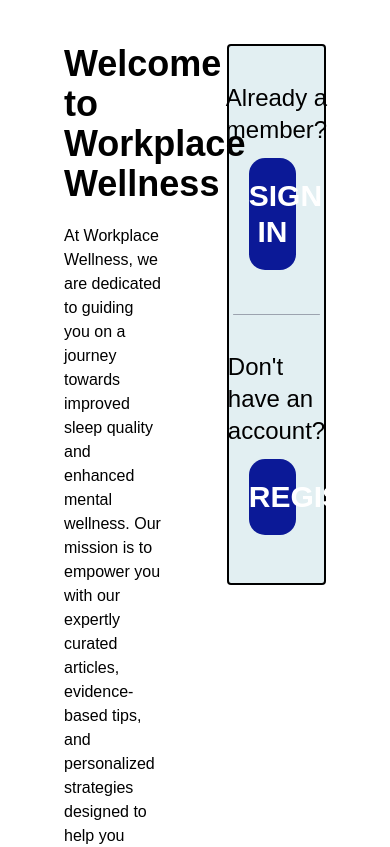
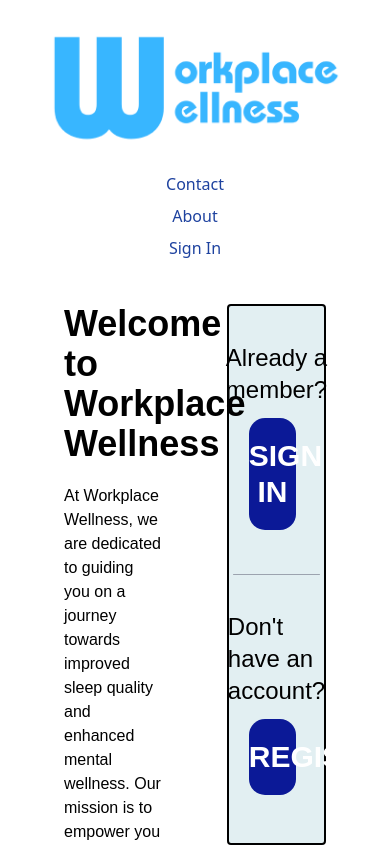
Before and after one commit to James-Lycett/workplace-wellness, a React (Create React App) app in the folder frontend/: page / in a window 390 px wide. Shown: the top 847 px of the page. Built offline with nearby package versions, Linux system fonts and the light colour scheme.

Commit message:
Created a header to match the Figma design, plus a column header for small screens. Changed the breakpoints for the Footer

```diff
--- a/frontend/src/Footer/Footer.jsx
+++ b/frontend/src/Footer/Footer.jsx
@@ -8,18 +8,18 @@ import { Link } from 'react-router-dom'
 export default function Footer() {
     return (
         <footer className="bg-white text-center text-neutral-600 dark:bg-neutral-600 dark:text-neutral-200 lg:text-left">
-                <div className="flex sm:flex-row flex-col sm:justify-around sm:ps-14 sm:py-14">
+                <div className="flex lg:flex-row flex-col lg:justify-around lg:ps-14 lg:py-14">
                     {/* Logo */}
                     <div className="flex flex-col mx-12">
                         <Link
                             to="/"
                         >
-                            <img src={logo} alt="Logo" className="w-full" />
+                            <img src={logo} alt="Logo" className="m-auto w-4/5 sm:w-1/2 md:w-1/2 lg:w-full sm:" />
                         </Link>
                     </div>
                     {/* Company Links */}
-                    <div className="flex flex-col sm:gap-5 gap-3 mb-6 text-blue-800">
-                        <h5 className="font-bold sm:mb-6">Company</h5>
+                    <div className="flex flex-col lg:gap-5 gap-3 mb-6 text-blue-800">
+                        <h5 className="font-bold lg:mb-6">Company</h5>
                         <Link
                             to="/bp/about"
                             className=" dark:text-neutral-200 hover:text-blue-500 dark:hover:text-blue-400"
@@ -40,8 +40,8 @@ export default function Footer() {
                         </Link>
                     </div>
                     {/* Support Links */}
-                    <div className="flex flex-col sm:gap-5 gap-3 mb-6 text-blue-800">
-                        <h5 className="font-bold sm:mb-6">Support</h5>
+                    <div className="flex flex-col lg:gap-5 gap-3 mb-6 text-blue-800">
+                        <h5 className="font-bold lg:mb-6">Support</h5>
                         <p className="dark:text-neutral-200">
                             Help center
                         </p>
@@ -56,8 +56,8 @@ export default function Footer() {
                         </p>
                     </div>
                     {/* Contact */}
-                    <div className="flex flex-col sm:gap-6 gap-3 sm:my-0 my-6 sm:ms-0 ms-6 text-blue-800">
-                        <h5 className="font-bold sm:mb-6">Contact Us</h5>
+                    <div className="flex flex-col lg:gap-6 gap-3 lg:my-0 my-6 lg:ms-0 ms-6 text-blue-800">
+                        <h5 className="font-bold lg:mb-6">Contact Us</h5>
                         <div className="flex items-center">
                             <p className="text-2xl me-3"><FaRegEnvelope /></p>
                             <p>info@workplacewellness.com</p>
--- /dev/null
+++ b/frontend/src/Header/Header.jsx
@@ -0,0 +1,46 @@
+import React from "react";
+import { Link } from "react-router-dom";
+import logo from "./logo.png"
+
+function Header() {
+    return (
+        <header className="bg-white text-center text-neutral-600 dark:bg-neutral-600 dark:text-neutral-200">
+            <div className="flex flex-col lg:flex-row lg:justify-between lg:pe-16">
+                <div className="flex flex-col mx-12">
+                    <Link
+                        to="/"
+                    >
+                        <img src={logo} alt="Logo" className="m-auto lg:ms-3 lg:w-1/2" />
+                    </Link>
+                </div>
+                <nav className="lg:flex lg:items-center">
+                    <ul className="flex flex-col gap-2 lg:flex lg:flex-row lg:gap-6 text-blue-800 dark:text-neutral-200">
+                        <li className=" hover:text-blue-500 dark:hover:text-blue-400">
+                            <Link
+                                to="/bp/contact"
+                            >
+                                Contact
+                            </Link>
+                        </li>
+                        <li className="hover:text-blue-500 dark:hover:text-blue-400">
+                            <Link
+                                to="/bp/about"
+                            >
+                                About
+                            </Link>
+                        </li>
+                        <li className="hover:text-blue-500 dark:hover:text-blue-400">
+                            <Link
+                                to="/login"
+                            >
+                                Sign In
+                            </Link>
+                        </li>
+                    </ul>
+                </nav>
+            </div>
+        </header>
+    )
+}
+
+export default Header
--- a/frontend/src/Layout/Layout.jsx
+++ b/frontend/src/Layout/Layout.jsx
@@ -2,11 +2,13 @@ import React from 'react'
 import { BrowserRouter as Router } from 'react-router-dom'
 import RoutesComponent from './routes.jsx'
 import Footer from '../Footer/Footer.jsx'
+import Header from '../Header/Header.jsx'
 
 export function Layout() {
     return (
         <Router>
             <>
+                <Header />
                 <RoutesComponent />
                 <Footer />
             </>
```
Also changed, not shown: frontend/src/Header/logo.png (added).
